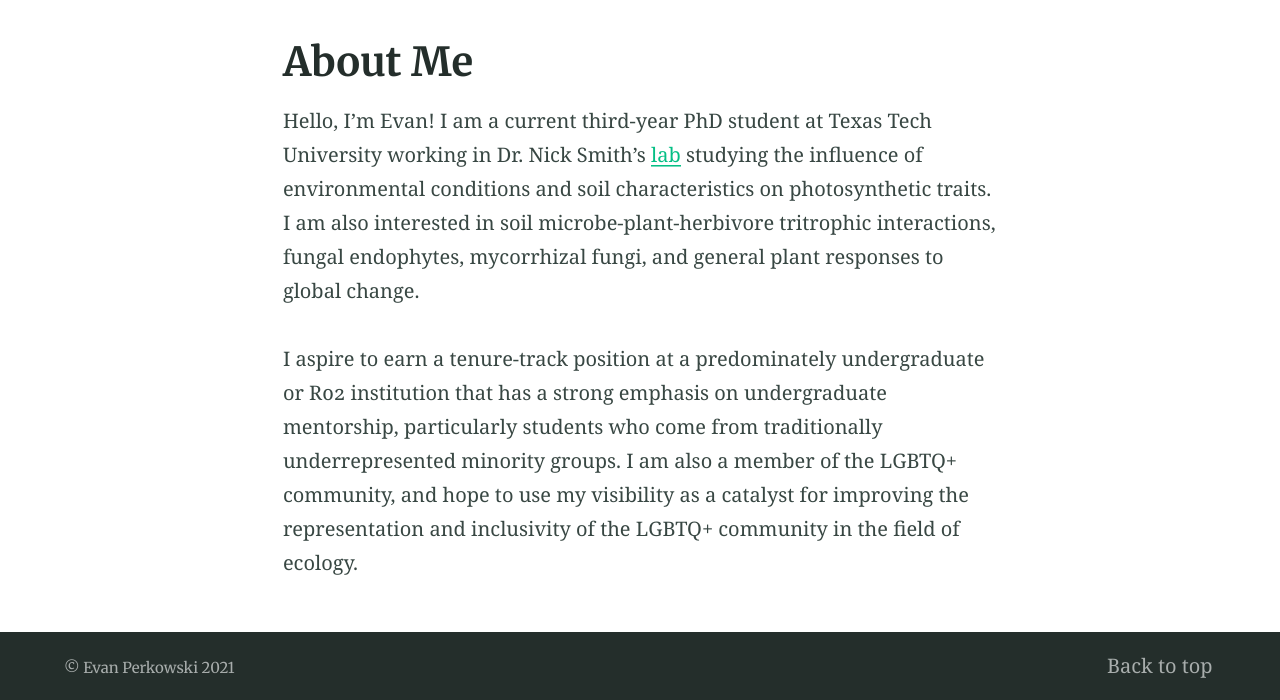
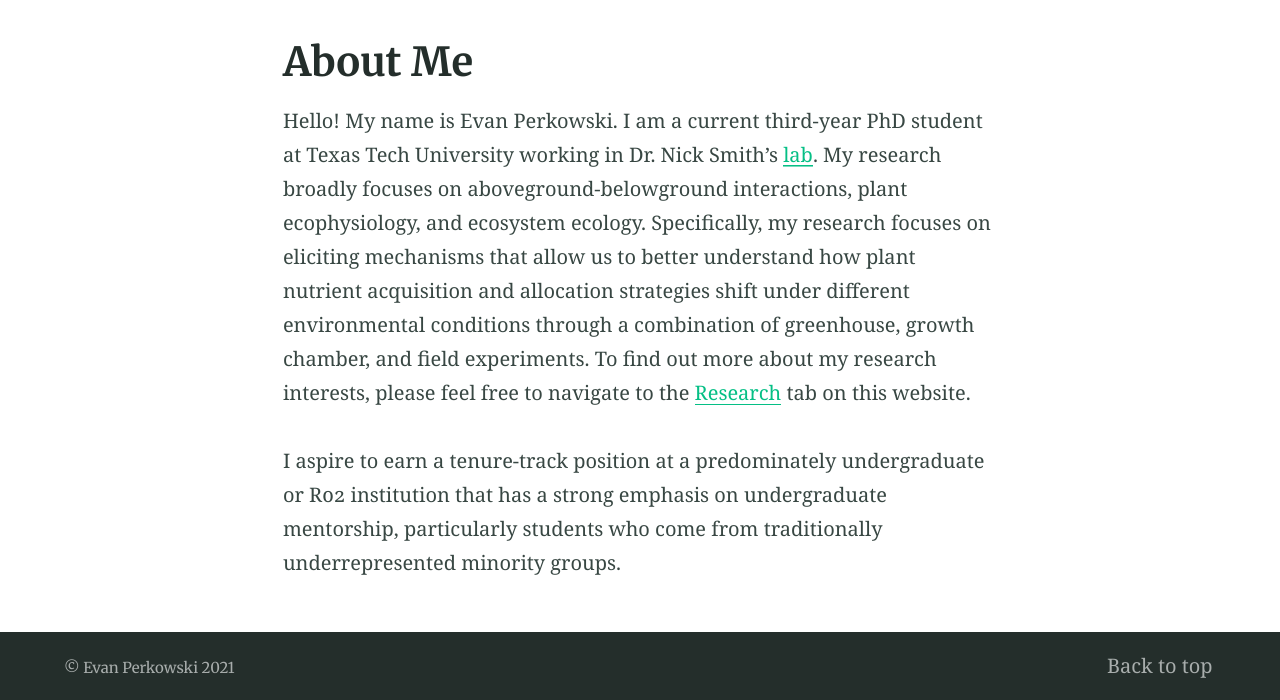
Before and after one commit to eaperkowski/eaperkowski.github.io, a Jekyll site: the page built from about.md, in a window 1280 px wide. Shown: the part 424-1124 px from the top of the page. Built offline with Jekyll 4.4.1, drawn with Linux system fonts in a browser that asks for light colours.

Commit message:
Update about.md

```diff
--- a/about.md
+++ b/about.md
@@ -4,6 +4,6 @@ layout: page
 feature_image: ["/files/paloduro.jpeg"]
 ---
 
-Hello, I'm Evan! I am a current third-year PhD student at Texas Tech University working in Dr. Nick Smith's [lab](http://www.smithecophyslab.com/) studying the influence of environmental conditions and soil characteristics on photosynthetic traits. I am also interested in soil microbe-plant-herbivore tritrophic interactions, fungal endophytes, mycorrhizal fungi, and general plant responses to global change.
+Hello! My name is Evan Perkowski. I am a current third-year PhD student at Texas Tech University working in Dr. Nick Smith's [lab](http://www.smithecophyslab.com/). My research broadly focuses on aboveground-belowground interactions, plant ecophysiology, and ecosystem ecology. Specifically, my research focuses on eliciting mechanisms that allow us to better understand how plant nutrient acquisition and allocation strategies shift under different environmental conditions through a combination of greenhouse, growth chamber, and field experiments. To find out more about my research interests, please feel free to navigate to the [Research]("/Research.md") tab on this website.
 
-I aspire to earn a tenure-track position at a predominately undergraduate or R02 institution that has a strong emphasis on undergraduate mentorship, particularly students who come from traditionally underrepresented minority groups. I am also a member of the LGBTQ+ community, and hope to use my visibility as a catalyst for improving the representation and inclusivity of the LGBTQ+ community in the field of ecology.
+I aspire to earn a tenure-track position at a predominately undergraduate or R02 institution that has a strong emphasis on undergraduate mentorship, particularly students who come from traditionally underrepresented minority groups.
```
